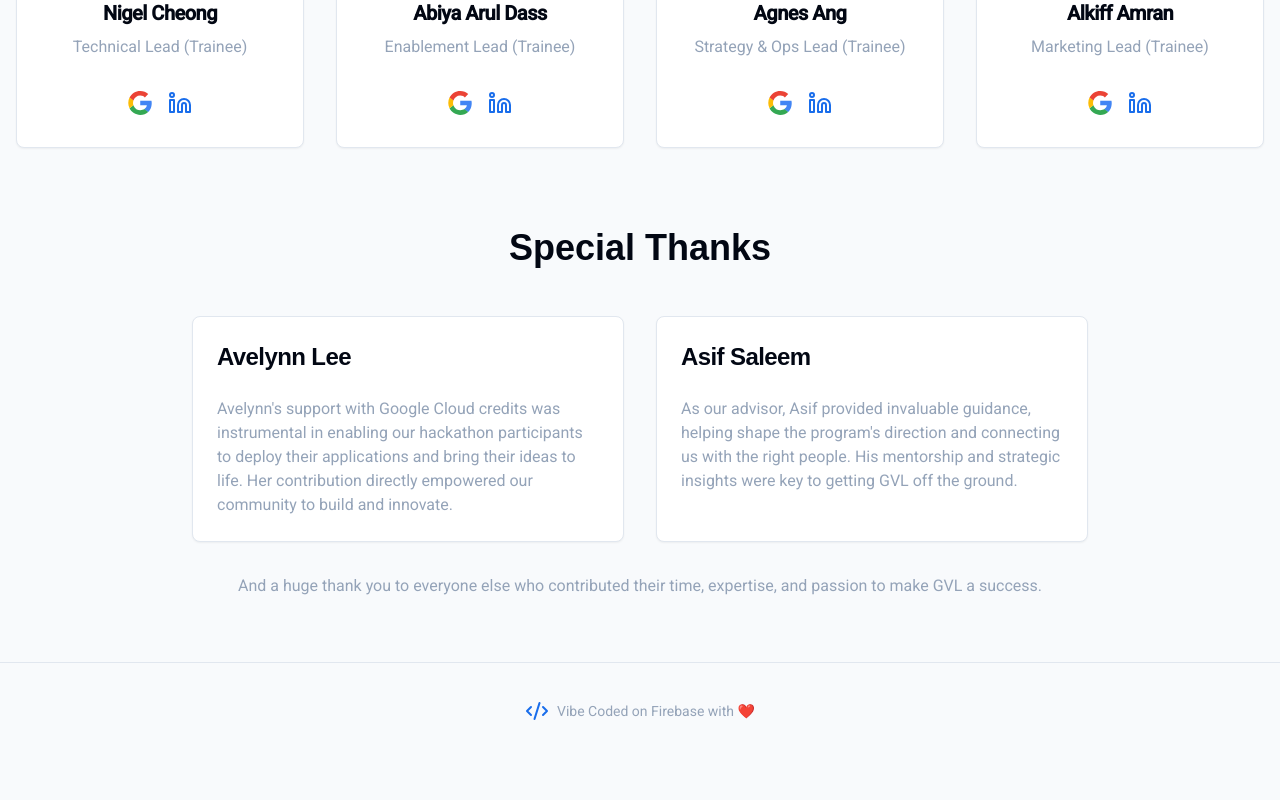
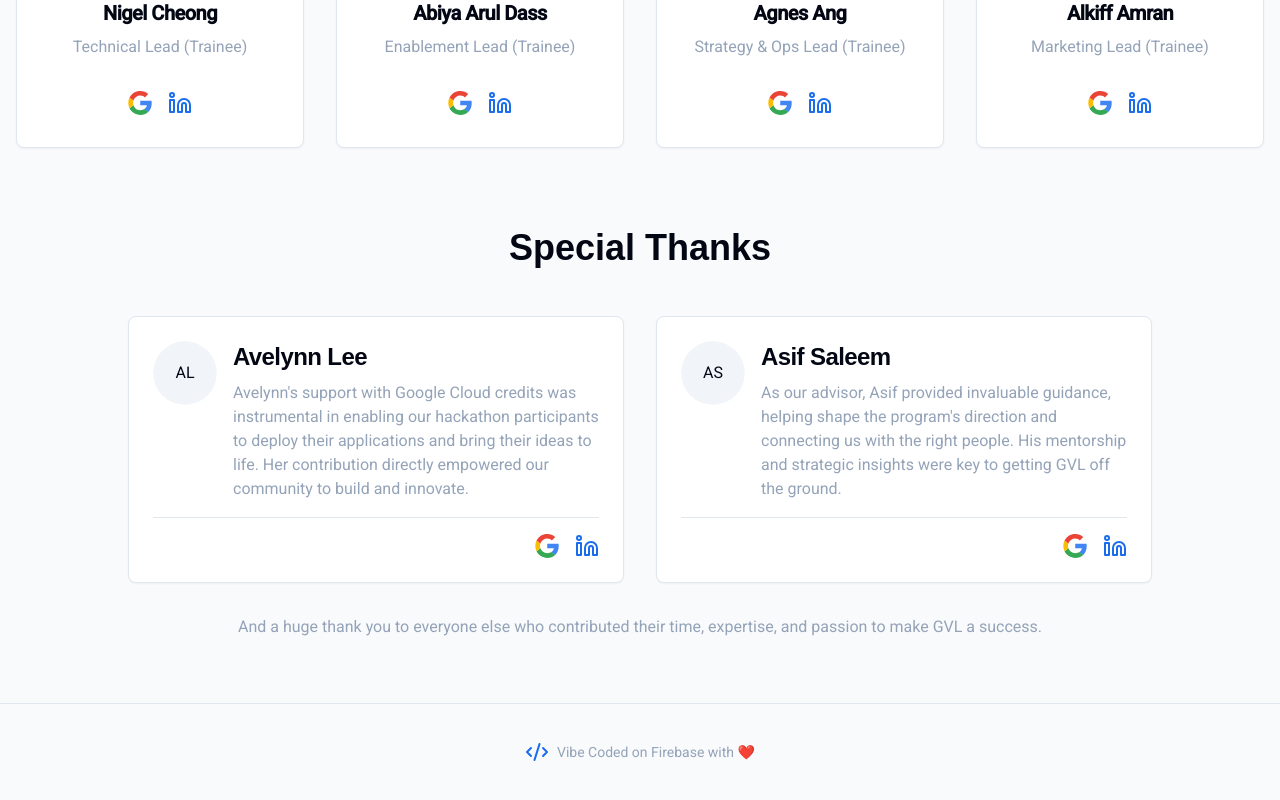
Before and after one commit to abiya-ai/GVL2025, a Next.js app: page /about in a window 1280 px wide. Shown: the part 909-1709 px from the top of the page. Before the commit the page ends 1668 px from the top, so only its background shows below. Built offline with nearby package versions, Linux system fonts and the light colour scheme; a web font is replaced by a local one.

Commit message:
I want to add a profile photo of them as well, their LinkedIn and Google

```diff
--- a/src/app/about/page.tsx
+++ b/src/app/about/page.tsx
@@ -54,11 +54,19 @@ const teamMembers = [
 const contributors = [
   {
     name: 'Avelynn Lee',
-    contribution: 'Avelynn\'s support with Google Cloud credits was instrumental in enabling our hackathon participants to deploy their applications and bring their ideas to life. Her contribution directly empowered our community to build and innovate.'
+    contribution: 'Avelynn\'s support with Google Cloud credits was instrumental in enabling our hackathon participants to deploy their applications and bring their ideas to life. Her contribution directly empowered our community to build and innovate.',
+    imageUrl: '',
+    linkedinUrl: '#',
+    googleUrl: '#',
+    initials: 'AL',
   },
   {
     name: 'Asif Saleem',
-    contribution: 'As our advisor, Asif provided invaluable guidance, helping shape the program\'s direction and connecting us with the right people. His mentorship and strategic insights were key to getting GVL off the ground.'
+    contribution: 'As our advisor, Asif provided invaluable guidance, helping shape the program\'s direction and connecting us with the right people. His mentorship and strategic insights were key to getting GVL off the ground.',
+    imageUrl: '',
+    linkedinUrl: '#',
+    googleUrl: '#',
+    initials: 'AS',
   }
 ];
 
@@ -155,15 +163,46 @@ export default function AboutUsPage() {
           <h2 className="text-3xl md:text-4xl font-bold mb-12 text-center font-headline">
             Special Thanks
           </h2>
-          <div className="grid grid-cols-1 md:grid-cols-2 gap-8 max-w-4xl mx-auto">
+          <div className="grid grid-cols-1 md:grid-cols-2 gap-8 max-w-5xl mx-auto">
             {contributors.map((contributor) => (
-              <Card key={contributor.name}>
-                <CardHeader>
-                  <CardTitle className="font-headline text-2xl">{contributor.name}</CardTitle>
-                </CardHeader>
-                <CardContent>
-                  <p className="text-muted-foreground">{contributor.contribution}</p>
-                </CardContent>
+              <Card key={contributor.name} className="flex flex-col p-6">
+                <div className="flex items-start gap-4">
+                  <Avatar className="w-16 h-16">
+                    <AvatarImage
+                      src={contributor.imageUrl}
+                      alt={`Photo of ${contributor.name}`}
+                    />
+                    <AvatarFallback>{contributor.initials}</AvatarFallback>
+                  </Avatar>
+                  <div className='flex-1'>
+                    <CardHeader className="p-0 mb-2">
+                      <CardTitle className="font-headline text-2xl">{contributor.name}</CardTitle>
+                    </CardHeader>
+                    <CardContent className="p-0">
+                      <p className="text-muted-foreground">{contributor.contribution}</p>
+                    </CardContent>
+                  </div>
+                </div>
+                <div className="flex justify-end items-center gap-4 mt-4 pt-4 border-t">
+                  <a
+                    href={contributor.googleUrl}
+                    target="_blank"
+                    rel="noopener noreferrer"
+                    className="text-primary hover:text-primary/80 transition-colors"
+                    aria-label={`${contributor.name}'s Google Profile`}
+                  >
+                    <GoogleIcon className="h-6 w-6" />
+                  </a>
+                  <a
+                    href={contributor.linkedinUrl}
+                    target="_blank"
+                    rel="noopener noreferrer"
+                    className="text-primary hover:text-primary/80 transition-colors"
+                    aria-label={`${contributor.name}'s LinkedIn Profile`}
+                  >
+                    <Linkedin className="h-6 w-6" />
+                  </a>
+                </div>
               </Card>
             ))}
           </div>
```
